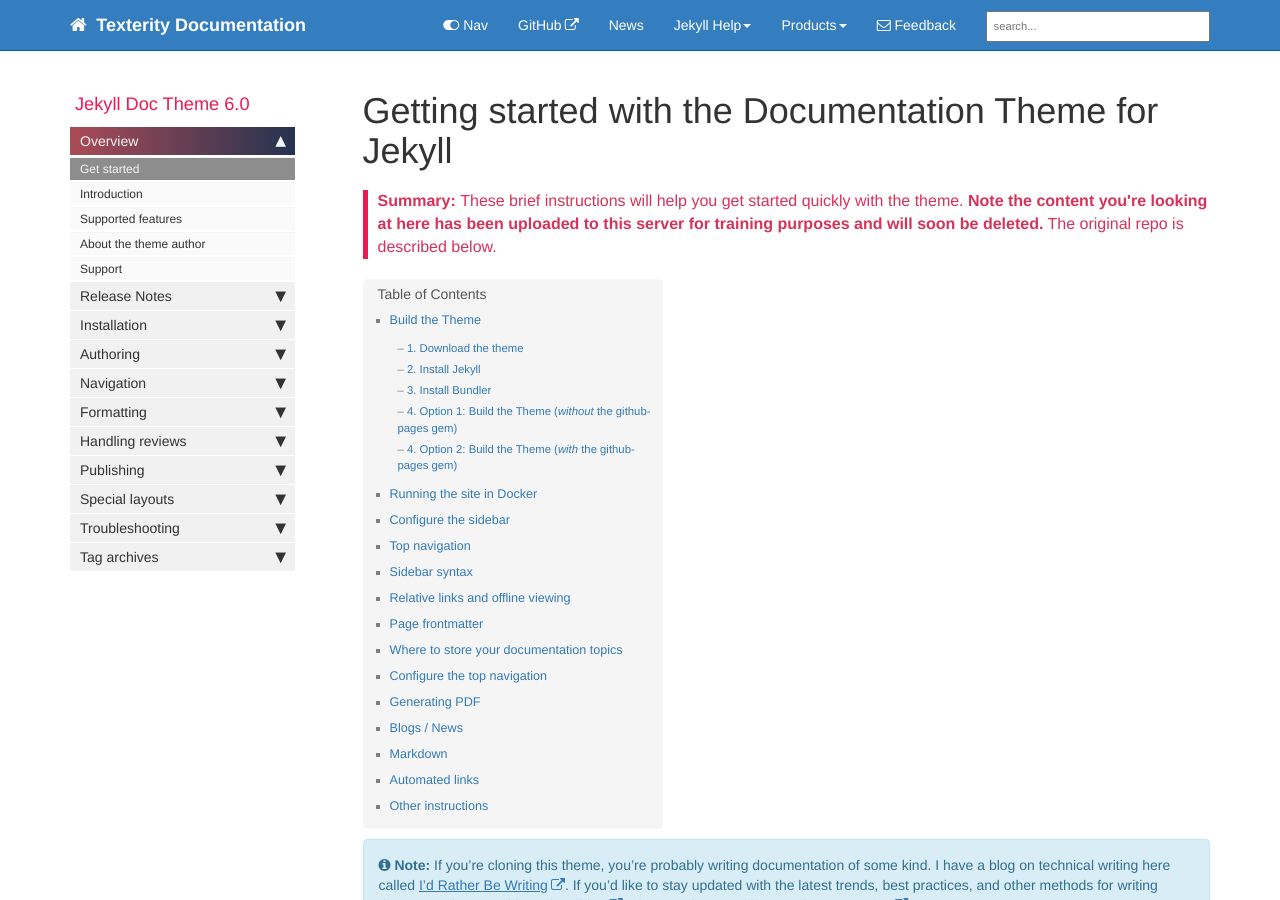
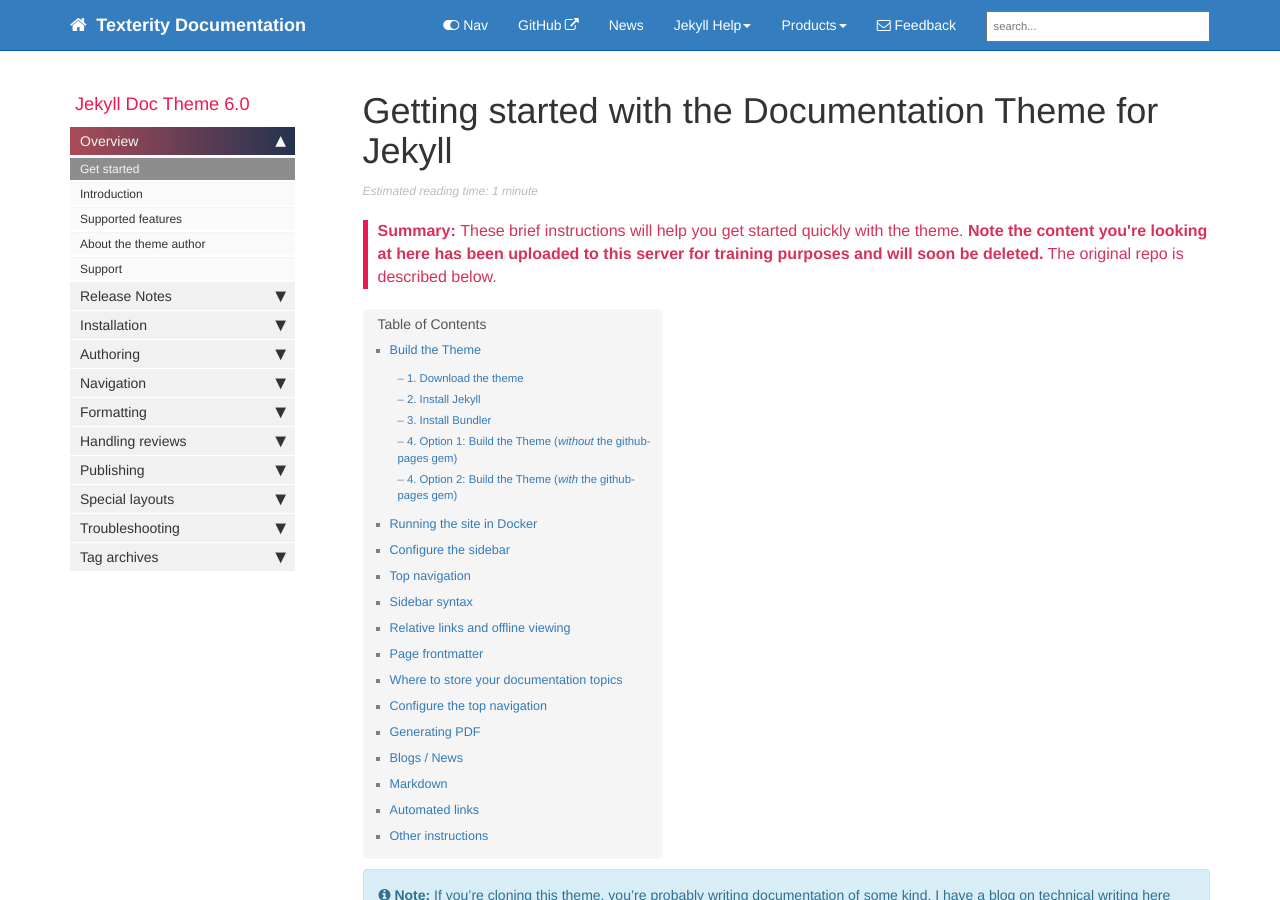
Before and after one commit to Texterity/January, a Jekyll site: the page built from docs/index.md, in a window 1280 px wide and 900 px high. Built offline with Jekyll 4.4.1, drawn with Linux system fonts in a browser that asks for light colours; nearby versions of some CDN libraries; comment, search, counter and statistics services are not loaded.

Commit message:
Add readingtime to lines 31-33

```diff
--- a/docs/_layouts/page.html
+++ b/docs/_layouts/page.html
@@ -28,6 +28,9 @@ layout: default
 
 {% endif %}
 
+<span class="readingtime" title="Estimated reading time">
+Estimated reading time: 1 minute
+</span>
 
 <div class="post-content">
 
```
